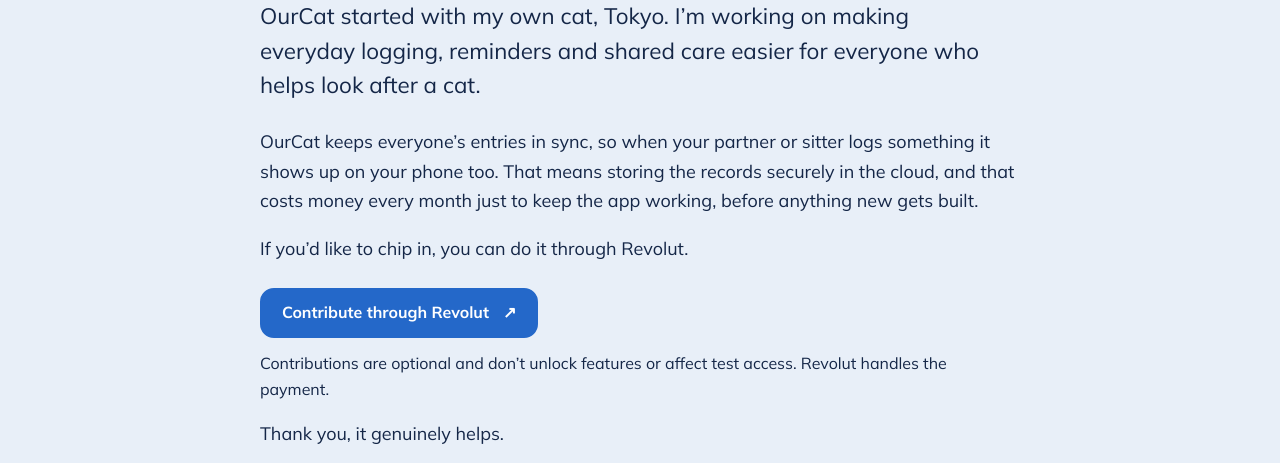
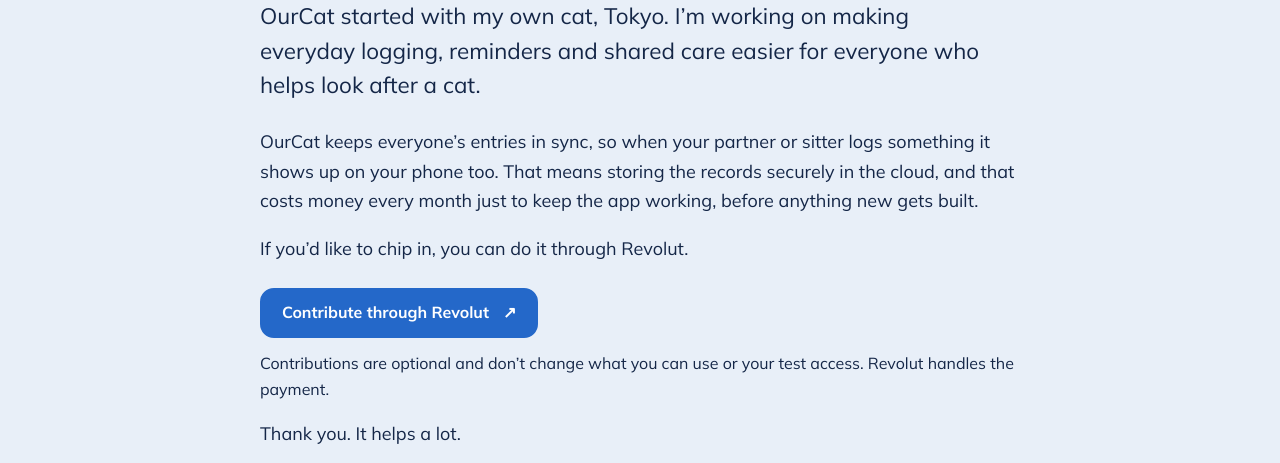
Before and after one commit to powerK10/ourcat-public-pages, a plain HTML site: page contribute.html in a window 1280 px wide. Shown: the part 313-776 px from the top of the page. Drawn offline with Linux system fonts and the light colour scheme.

Commit message:
fix(contribute): writing-rules wording
Co-Authored-By: Claude Opus 5.5 <noreply@anthropic.com>

```diff
--- a/contribute.html
+++ b/contribute.html
@@ -14,7 +14,7 @@
 <header class="site-header"><div class="wrap header-inner"><a class="brand" href="/" aria-label="OurCat home"><img class="brand-mark" src="assets/paw.webp" width="40" height="40" alt="">OurCat<span aria-hidden="true">.</span></a><nav aria-label="Main navigation"><a href="features">What it does</a><a href="test">How it works</a><a href="feedback">Feedback</a><a href="help">Help</a></nav></div></header>
 <main id="main" tabindex="-1" class="wrap reading short-page">
 <div class="page-intro" id="support-development"><h1>Support my work on OurCat</h1><p class="lead">OurCat started with my own cat, Tokyo. I’m working on making everyday logging, reminders and shared care easier for everyone who helps look after a cat.</p></div>
-<p>OurCat keeps everyone’s entries in sync, so when your partner or sitter logs something it shows up on your phone too. That means storing the records securely in the cloud, and that costs money every month just to keep the app working, before anything new gets built.</p><p>If you’d like to chip in, you can do it through Revolut.</p><div class="actions"><a class="button" href="https://checkout.revolut.com/pay/ba7c529e-6b32-47ab-9af9-258ebf4ee4e1" rel="noopener noreferrer">Contribute through Revolut <span aria-hidden="true">↗</span></a></div><p class="small">Contributions are optional and don’t unlock features or affect test access. Revolut handles the payment.</p><p>Thank you, it genuinely helps.</p><p class="small">Looking for help with OurCat instead? <a href="help">Go to Help</a>.</p>
+<p>OurCat keeps everyone’s entries in sync, so when your partner or sitter logs something it shows up on your phone too. That means storing the records securely in the cloud, and that costs money every month just to keep the app working, before anything new gets built.</p><p>If you’d like to chip in, you can do it through Revolut.</p><div class="actions"><a class="button" href="https://checkout.revolut.com/pay/ba7c529e-6b32-47ab-9af9-258ebf4ee4e1" rel="noopener noreferrer">Contribute through Revolut <span aria-hidden="true">↗</span></a></div><p class="small">Contributions are optional and don’t change what you can use or your test access. Revolut handles the payment.</p><p>Thank you. It helps a lot.</p><p class="small">Looking for help with OurCat instead? <a href="help">Go to Help</a>.</p>
 
 </main>
 <footer class="site-footer"><div class="wrap footer-inner"><a class="brand footer-brand" href="/"><img class="brand-mark" src="assets/paw.webp" width="32" height="32" alt="">OurCat.</a><nav aria-label="Footer navigation"><a href="help">Help</a><a href="feedback">Feedback</a><a href="privacy">Privacy</a><a href="delete-account">Delete account</a><a href="mailto:mycatapps@gmail.com">mycatapps@gmail.com</a></nav><p class="fine">OurCat · mycatapps · 2026</p></div></footer>
```
